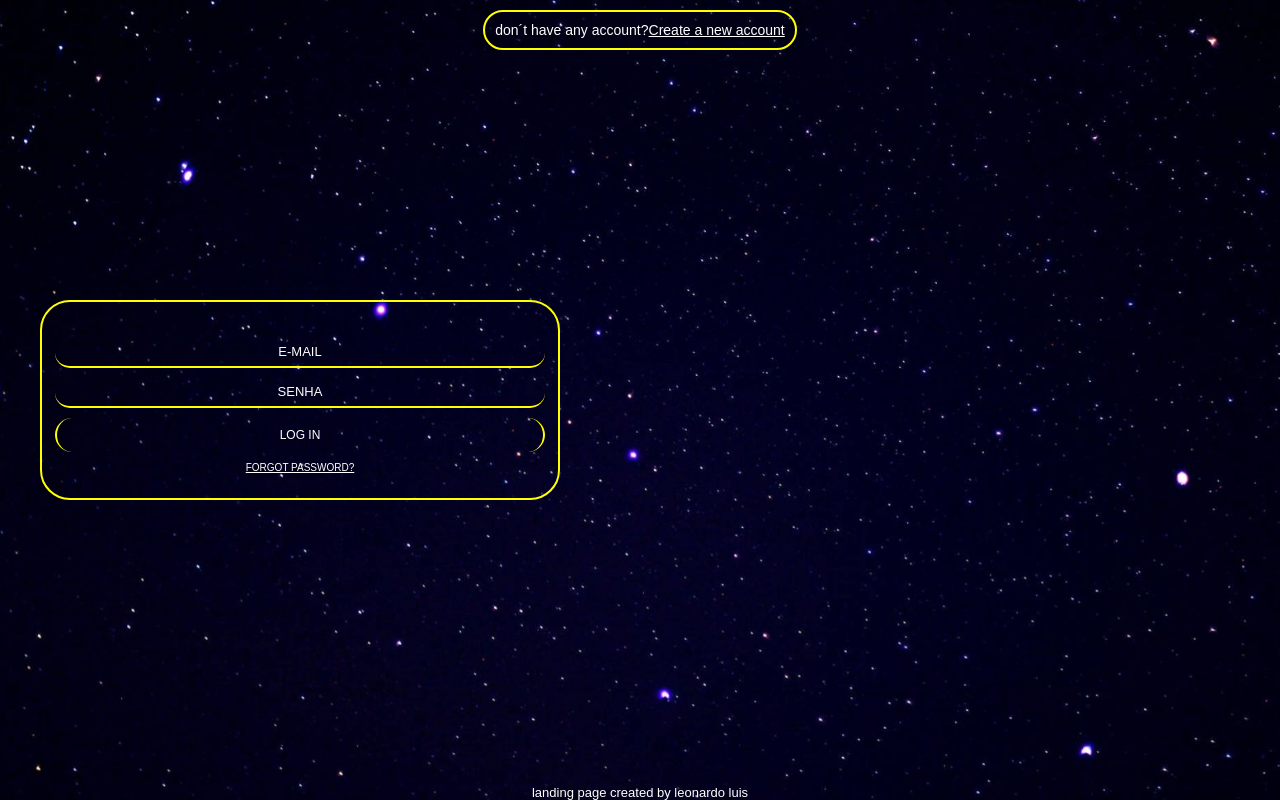
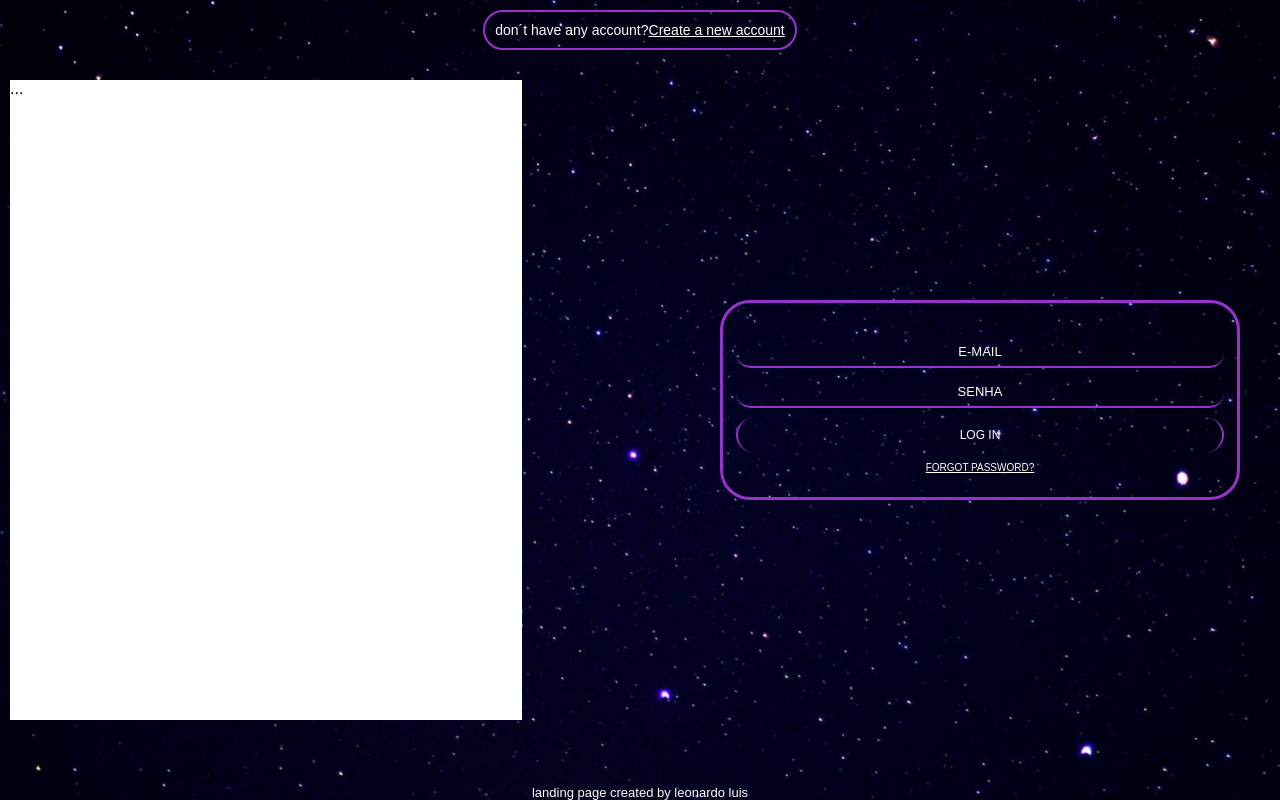
Before and after one commit to benevidesleo/site-leo, a plain HTML site: page index.html in a window 1280 px wide. Drawn offline with Linux system fonts and the light colour scheme.

Commit message:
trocando/posicionando cor e img

```diff
--- a/css/style.css
+++ b/css/style.css
@@ -34,7 +34,7 @@ header {
     flex-direction: row;
     padding: 10px;
     background-color: transparent;
-    border: 2px solid yellow;
+    border: 2px solid rgb(153,50,204);
     border-radius: 40px;
 
 }
@@ -60,15 +60,30 @@ section {
 
 }
 
+.div-tudo{
+    display: flex;
+    width: 100%;
+    height: 80%;
+    justify-content: space-between;
+    align-items: center;
+}
+
+.image{
+    background-color: #fff;
+    width: 40%;
+    margin-left: 10px;
+    height: 100%;
+}
+
 .container {
     display: flex;
     justify-content: center;
     align-items: center;
     background-color: transparent;
-    border: 2px solid yellow;
+    border: 3px solid rgb(153,50,204);
     width: 520px;
     height: 200px;
-    margin-left: 40px;
+    margin-right: 40px;
     border-radius: 30px;
 }
 
@@ -86,7 +101,7 @@ input {
     height: 30px;
     margin-top: 10px;
     border: none;
-    border-bottom: 2px solid yellow;
+    border-bottom: 2px solid rgb(153,50,204);
     border-radius: 40px;
     background-color: transparent;
     outline: 0;
@@ -111,8 +126,8 @@ input::placeholder{
     text-decoration: none;
     margin-top: 10px;
     border: none;
-    border-left: 2px solid yellow;
-    border-right: 2px solid yellow;
+    border-left: 2px solid rgb(153,50,204);
+    border-right: 2px solid rgb(153,50,204);
     border-radius: 45px;
     text-transform: uppercase;
     font-size: 12px;
--- a/index.html
+++ b/index.html
@@ -15,6 +15,8 @@
         </div>
     </header>
     <section>
+        <div class="div-tudo">
+            <div class="image">...</div>
             <div class="container">
                 <form>
                     <input type="email" name="E-mail" placeholder="E-mail" required />
@@ -24,6 +26,7 @@
                     <a class="password" href="">Forgot password?</a>
                 </form>
             </div>
+        </div>
     </section>
     <footer>
         <p id="foot">landing page created by leonardo luis</p>
```
Lines whose indentation alone changed are shown as unchanged.
